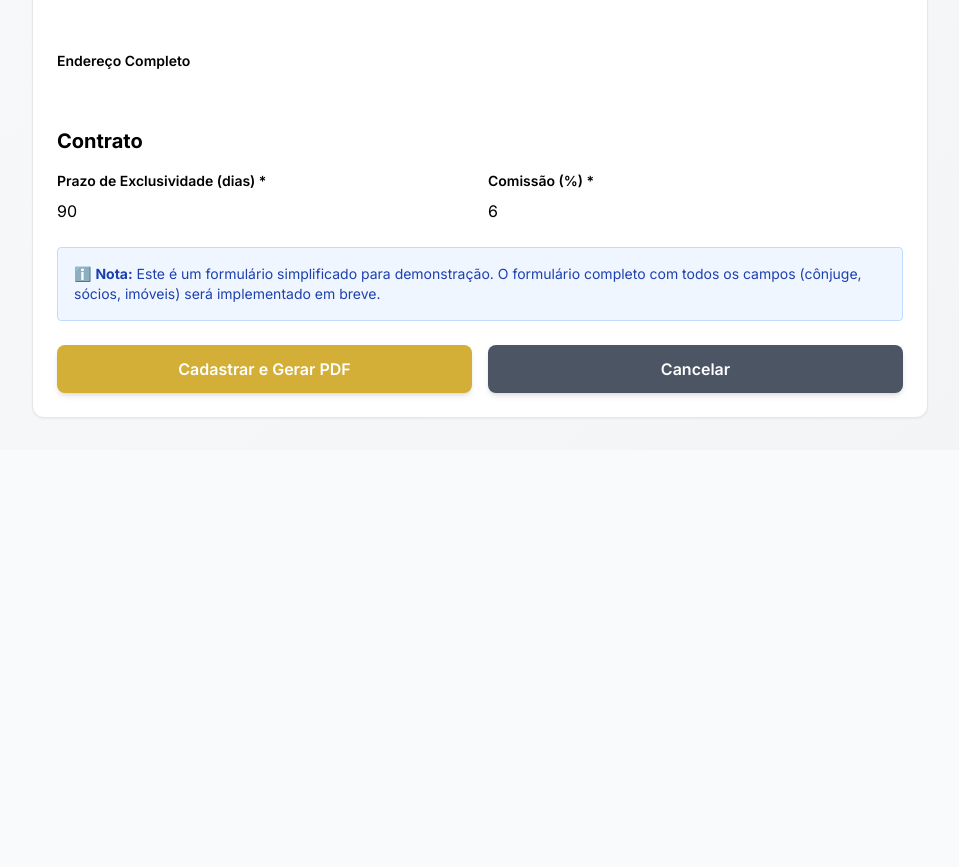
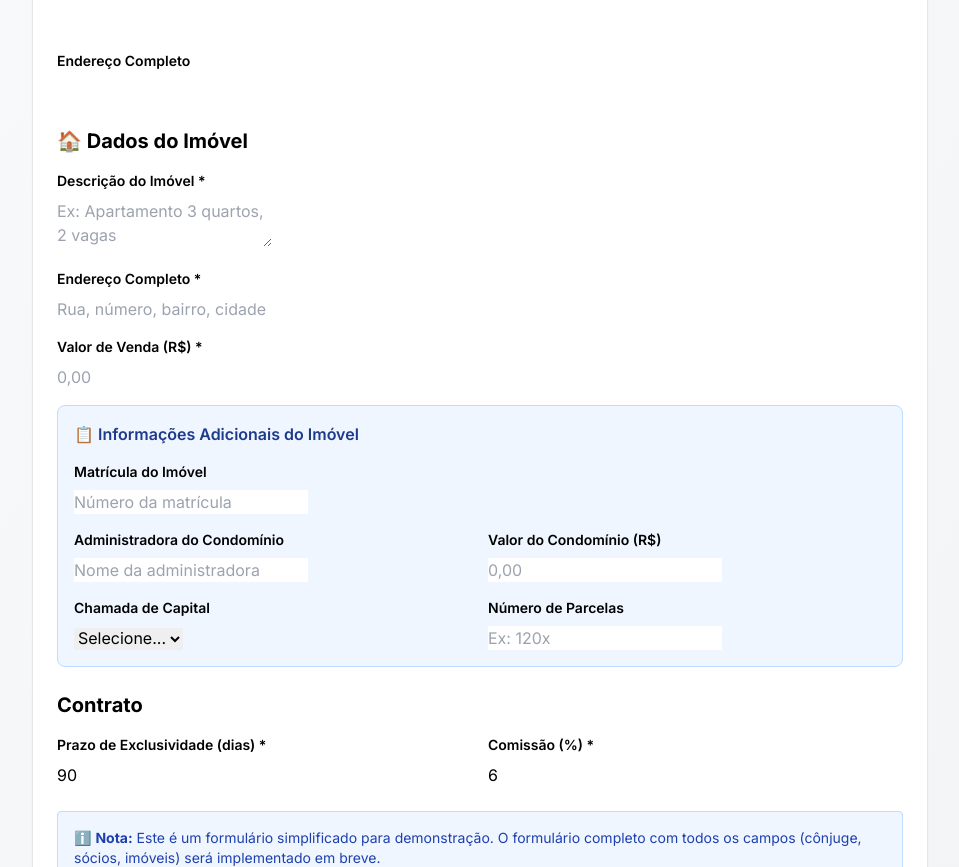
Before and after one commit to Merle-py/beehouse-pdf-app, a Next.js app: page /nova-autorizacao in a window 1280 px wide. Shown: the part 520-1387 px from the top of the page, without its empty margins (160-1119 px from the left). Before the commit the page ends 970 px from the top, so only its background shows below. Built offline with nearby package versions, Linux system fonts and the light colour scheme.

Commit message:
feat: adiciona campos do imovel e campos financeiros (condominio, parcelas)

```diff
--- a/app/nova-autorizacao/page.tsx
+++ b/app/nova-autorizacao/page.tsx
@@ -5,7 +5,8 @@ import { useBitrix24 } from '@/lib/bitrix/client-sdk';
 import { useRouter } from 'next/navigation';
 import Link from 'next/link';
 import SpouseSection from '@/components/forms/SpouseSection';
-import type { SpouseData } from '@/types/authorization';
+import PropertyFinancialFields from '@/components/forms/PropertyFinancialFields';
+import type { SpouseData, PropertyData } from '@/types/authorization';
 
 export default function NovaAutorizacaoPage() {
     const bitrix = useBitrix24();
@@ -32,6 +33,18 @@ export default function NovaAutorizacaoPage() {
         email: ''
     });
 
+    // Estado do imóvel
+    const [imovel, setImovel] = useState<PropertyData>({
+        descricao: '',
+        endereco: '',
+        valor: 0,
+        matricula: '',
+        adminCondominio: '',
+        valorCondominio: 0,
+        chamadaCapital: '',
+        numParcelas: ''
+    });
+
     const [contrato, setContrato] = useState({
         prazo: 90,
         comissaoPct: 6
@@ -49,6 +62,7 @@ export default function NovaAutorizacaoPage() {
                 authType,
                 contratante,
                 ...(authType === 'pf-casado' && { conjuge }), // Adiciona cônjuge se casado
+                imovelUnico: imovel, // Dados do imóvel
                 contrato
             };
 
@@ -195,6 +209,59 @@ export default function NovaAutorizacaoPage() {
                             />
                         )}
 
+                        {/* Dados do Imóvel */}
+                        <div className="space-y-4">
+                            <h3 className="text-xl font-bold">🏠 Dados do Imóvel</h3>
+
+                            <div>
+                                <label className="block text-sm font-semibold mb-2">Descrição do Imóvel *</label>
+                                <textarea
+                                    value={imovel.descricao}
+                                    onChange={(e) => setImovel({ ...imovel, descricao: e.target.value })}
+                                    className="input"
+                                    rows={2}
+                                    placeholder="Ex: Apartamento 3 quartos, 2 vagas"
+                                    required
+                                />
+                            </div>
+
+                            <div>
+                                <label className="block text-sm font-semibold mb-2">Endereço Completo *</label>
+                                <input
+                                    type="text"
+                                    value={imovel.endereco}
+                                    onChange={(e) => setImovel({ ...imovel, endereco: e.target.value })}
+                                    className="input"
+                                    placeholder="Rua, número, bairro, cidade"
+                                    required
+                                />
+                            </div>
+
+                            <div>
+                                <label className="block text-sm font-semibold mb-2">Valor de Venda (R$) *</label>
+                                <input
+                                    type="number"
+                                    value={imovel.valor || ''}
+                                    onChange={(e) => setImovel({ ...imovel, valor: parseFloat(e.target.value) || 0 })}
+                                    className="input"
+                                    placeholder="0,00"
+                                    step="0.01"
+                                    min="0"
+                                    required
+                                />
+                            </div>
+
+                            {/* Campos Financeiros */}
+                            <PropertyFinancialFields
+                                matricula={imovel.matricula}
+                                adminCondominio={imovel.adminCondominio}
+                                valorCondominio={imovel.valorCondominio}
+                                chamadaCapital={imovel.chamadaCapital}
+                                numParcelas={imovel.numParcelas}
+                                onChange={(field, value) => setImovel({ ...imovel, [field]: value })}
+                            />
+                        </div>
+
                         {/* Dados do Contrato */}
                         <div className="space-y-4">
                             <h3 className="text-xl font-bold">Contrato</h3>
```
